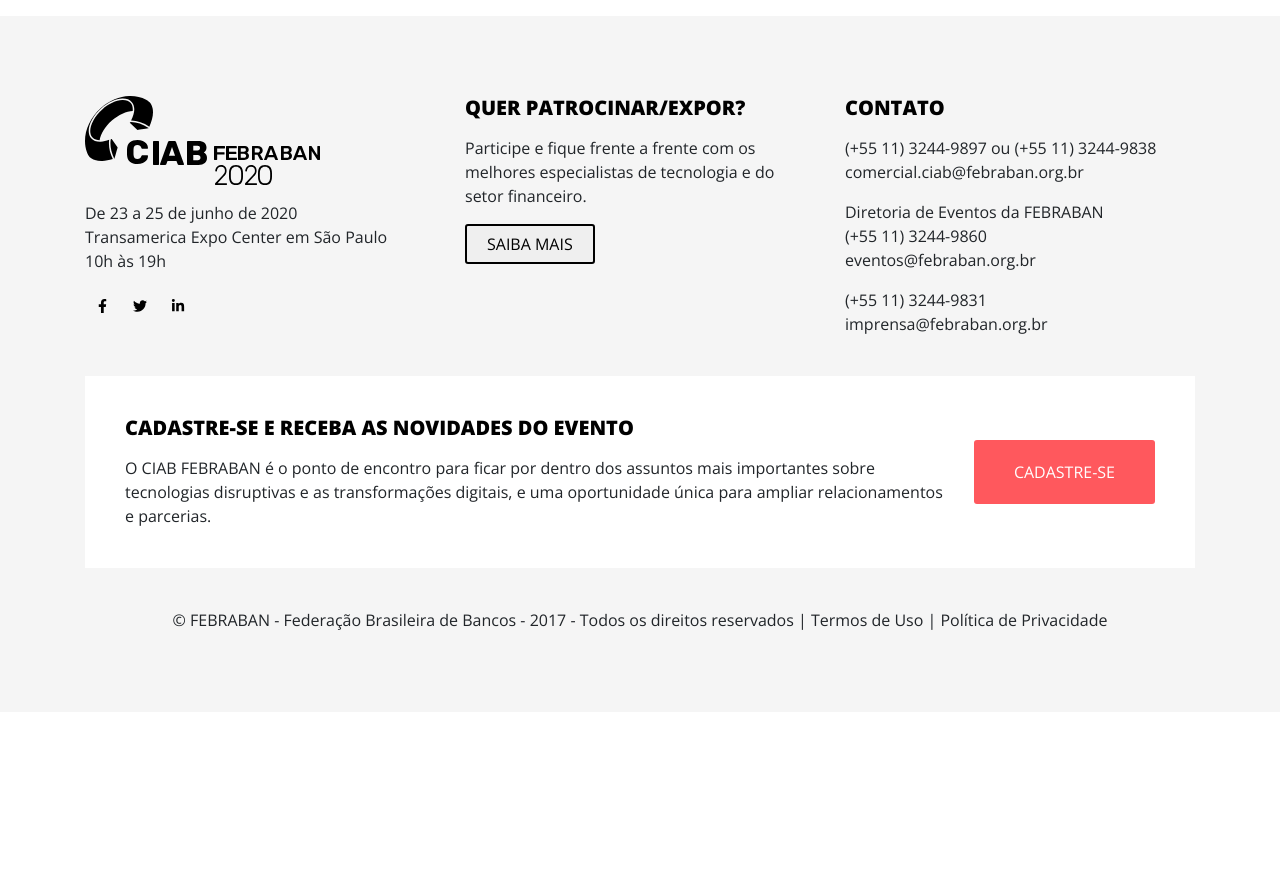
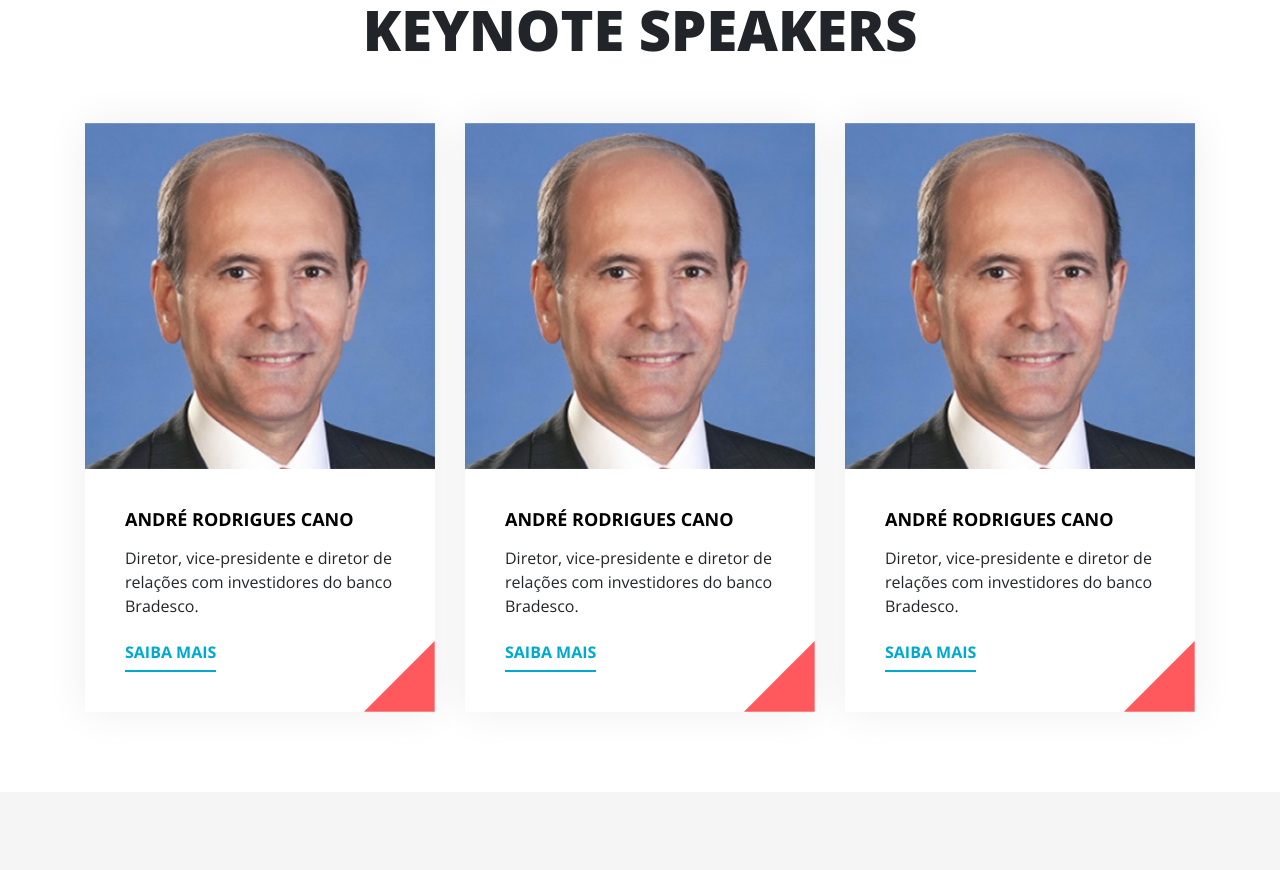
Before and after one commit to hilder-cesar/ciab-2020, an Angular app: page / in a window 1280 px wide. Shown: the part 2120-2990 px from the top of the page. Before the commit the page ends 2832 px from the top, so only its background shows below. Built offline with nearby package versions, Linux system fonts and the light colour scheme.

Commit message:
added and done keynote-speaker component

```diff
--- a/src/app/modules/public/containers/home/home.component.html
+++ b/src/app/modules/public/containers/home/home.component.html
@@ -115,3 +115,29 @@
     </div>
   </div>
 </div>
+<div class="container">
+  <h2 class="app-title-keynote-speakers">Keynote speakers</h2>
+  <div class="row">
+    <div class="col-4">
+      <app-keynote-speaker
+        [photo]="'./assets/images/home/andre-rodrigues-cano.jpg'"
+        [name]="'André Rodrigues Cano'"
+        [description]="'Diretor, vice-presidente e diretor de relações com investidores do banco Bradesco.'">
+      </app-keynote-speaker>
+    </div>
+    <div class="col-4">
+      <app-keynote-speaker
+        [photo]="'./assets/images/home/andre-rodrigues-cano.jpg'"
+        [name]="'André Rodrigues Cano'"
+        [description]="'Diretor, vice-presidente e diretor de relações com investidores do banco Bradesco.'">
+      </app-keynote-speaker>
+    </div>
+    <div class="col-4">
+      <app-keynote-speaker
+        [photo]="'./assets/images/home/andre-rodrigues-cano.jpg'"
+        [name]="'André Rodrigues Cano'"
+        [description]="'Diretor, vice-presidente e diretor de relações com investidores do banco Bradesco.'">
+      </app-keynote-speaker>
+    </div>
+  </div>
+</div>
--- a/src/app/modules/public/containers/home/home.component.sass
+++ b/src/app/modules/public/containers/home/home.component.sass
@@ -143,6 +143,13 @@
   color: #000000
   margin-bottom: 60px !important
 
+.app-title-keynote-speakers
+  font-size: 56px
+  font-weight: 800
+  text-align: center
+  text-transform: uppercase
+  margin: 60px 0 !important
+
 @include MQ(MD)
   #slide-3
     .image-1
--- /dev/null
+++ b/src/app/modules/shared/components/keynote-speaker/keynote-speaker.component.html
@@ -0,0 +1,15 @@
+<img
+  [src]="photo"
+  [alt]="name"
+  [title]="name">
+<div class="app-keynote-speaker-info">
+  <h3 class="app-keynote-speaker-name">
+    {{ name }}
+  </h3>
+  <p>
+    {{ description }}
+  </p>
+  <button type="button" class="app-keynote-speaker-button">
+    Saiba mais
+  </button>
+</div>
--- /dev/null
+++ b/src/app/modules/shared/components/keynote-speaker/keynote-speaker.component.sass
@@ -0,0 +1,38 @@
+
+:host
+  position: relative
+  display: block
+  background-color: #FFF
+  overflow: hidden
+  box-shadow: 0 0 40px 0 rgba(0, 0, 0, 0.07)
+  &:before
+    content: ''
+    position: absolute
+    right: -32px
+    bottom: -7px
+    width: 0
+    height: 0
+    border-left: 50px solid transparent
+    border-right: 50px solid transparent
+    border-top: 50px solid #FF585D
+    transform: rotate(-45deg)
+
+.app-keynote-speaker-info
+  padding: 40px
+
+.app-keynote-speaker-name
+  font-size: 18px
+  font-weight: bold
+  text-transform: uppercase
+  color: #000000
+
+.app-keynote-speaker-button
+  background-color: transparent
+  font-size: 16px
+  font-weight: bold
+  text-transform: uppercase
+  color: #00A9CE
+  padding: 6px 0
+  border: 0
+  border-bottom: 2px solid #00A9CE
+  border-radius: 0
```
Also changed, not shown: src/app/modules/shared/components/keynote-speaker/keynote-speaker.component.ts (added, +19 -0 lines), src/app/modules/shared/shared.module.ts (+6 -3 lines), src/assets/images/home/andre-rodrigues-cano.jpg (added), 1 other file (tests, documents, lock files or other folders).
